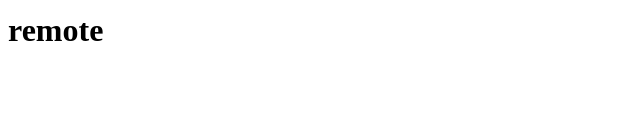
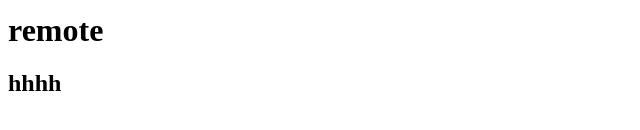
Before and after one commit to TrungkevinIT/demo_github, a plain HTML site: page index.html in a window 1280 px wide. Shown: the part 302-432 px from the top of the page, 0-640 px from the left. Drawn offline with Linux system fonts and the light colour scheme.

Commit message:
daylen lai

```diff
--- a/index.html
+++ b/index.html
@@ -12,5 +12,6 @@
     <h1>con</h1>
     <h1>conflic</h1>
     <h1>remote</h1>
+    <h2>hhhh</h2>
 </body>
 </html>
```
